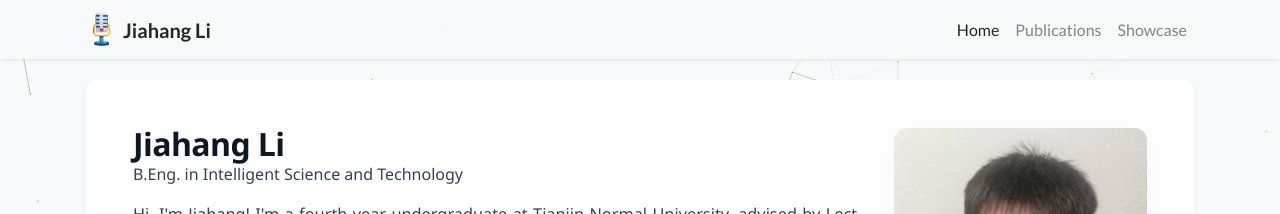
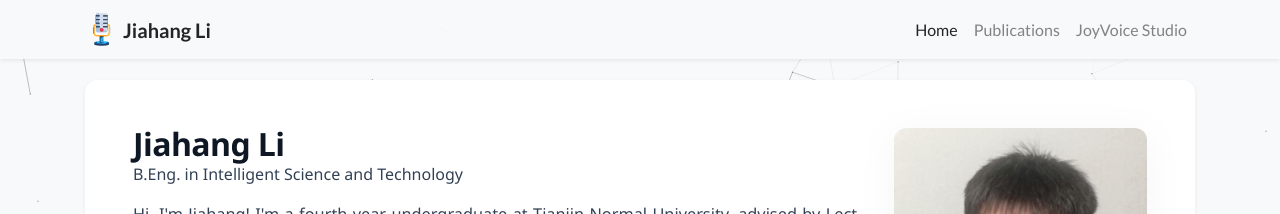
Before and after one commit to rekkles2/rekkles2.github.io, a Jekyll site: the page built from index.html, in a window 1280 px wide. Shown: the top 214 px of the page. Built offline with Jekyll 4.4.1, drawn with Linux system fonts in a browser that asks for light colours; nearby versions of some CDN libraries; a style sheet for code colours, icons or effects is not loaded.

Commit message:
🎬update Fig

```diff
--- a/showcase.html
+++ b/JoyVoice.html
@@ -1,7 +1,7 @@
 ---
 layout: default
-title: Showcase
-navbar_title: Showcase
+title: JoyVoice Studio
+navbar_title: JoyVoice Studio
 container_class: container-xl
 ---
 
--- a/_data/navigation.yml
+++ b/_data/navigation.yml
@@ -5,5 +5,5 @@ pages:
   url: /
 - name: Publications
   url: /publications
-- name: Showcase
-  url: /showcase
+- name: JoyVoice Studio
+  url: /JoyVoice
```
Also changed, not shown: assets/images/etc/屏幕截图_28-10-2025_21059_.jpeg (renamed from assets/images/etc/ADRM.jpeg), 1 other file.
